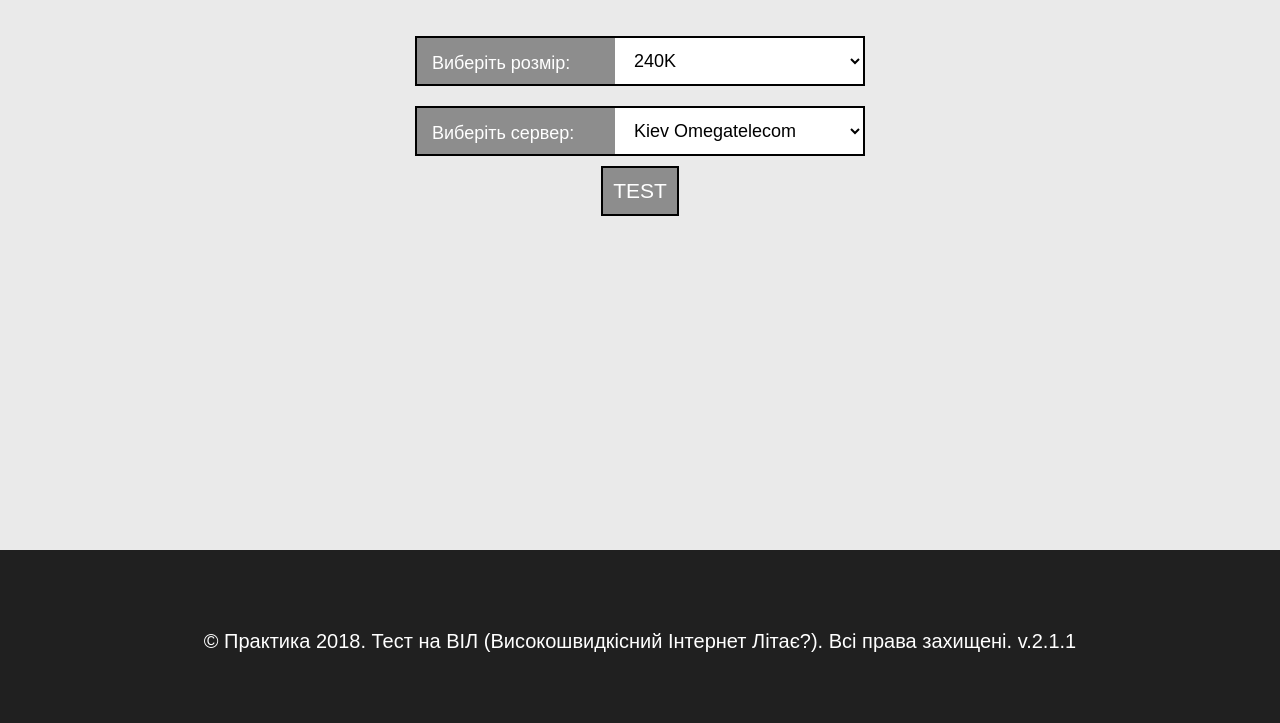
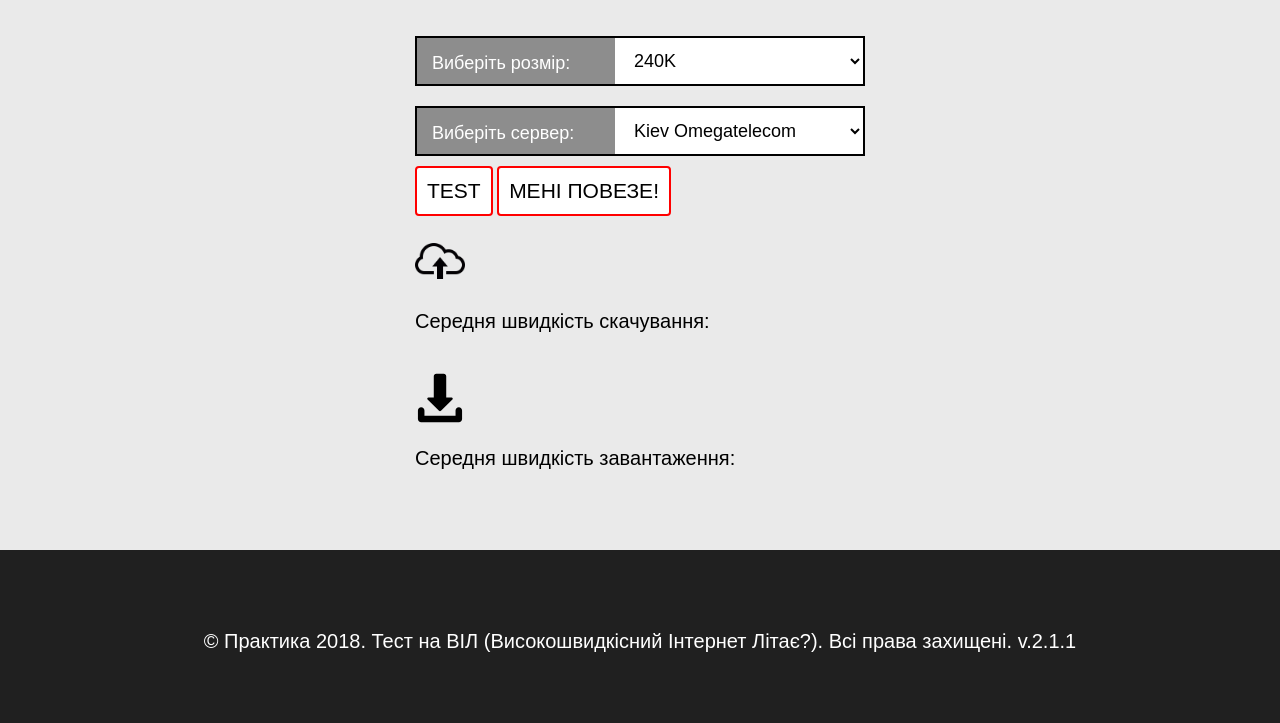
Before and after one commit to kostya911/practics, a Django app: page /tester/test/ in a window 1280 px wide. Shown: the part 281-1004 px from the top of the page. Run offline with Django 3.2, Linux system fonts and the light colour scheme.

Commit message:
css, images, js, html, settings.py

```diff
--- a/static/general/css/style.css
+++ b/static/general/css/style.css
@@ -1,3 +1,4 @@
+
 /* HTML5 display-role reset for older browsers */
 article, aside, figure, footer, header, main, nav, section, figcaption {
 	display: block;
@@ -80,17 +81,25 @@
 	padding: 5px 10px;
 	width: auto;
 	height: 50px;
-	background: rgba(0, 0, 0, .4);
+	background-color: white;
+    color: black;
+    border: 2px solid red;
+	transition-duration: 0.4s;
+    /*
 	display: block;
-	border: none;
-	border: 2px solid black;
+    */
+	border-radius: 4px;
+
 	font-size: 21px;
 	margin: 0 auto;
-	color: white;
+
 }
 
+
+
 .Submit:hover {
-	background: rgba(0, 0, 0, .3);
+	 background-color: red;
+    color: white;
 }
 
 
@@ -109,7 +118,7 @@
 	color: white;
 	border: 2px solid black;
 	border-right: none;
-    margin: 10px 0px;
+    margin: 10px 0;
 }
 
 select, input {
@@ -120,7 +129,7 @@
 	border: 2px solid black;
 	color: #000;
 	border-left: none;
-	margin: 10px 0px;
+	margin: 10px 0;
 }
 
 
@@ -132,3 +141,19 @@
 	width: 450px;
 	margin: 0 auto;
 }
+
+.Event {
+	font-size: 20px;
+/*	float: left;*/
+}
+
+
+
+
+/* Картинки для зв'зку */
+.SocNet {
+	width: 50px;
+	height: 50px;
+	border: none;
+	margin-top: 20px;
+}
--- a/static/tester/js/loader.js
+++ b/static/tester/js/loader.js
@@ -13,11 +13,14 @@
         var data = 'a'.repeat(downloadSize/2);
 
         var url =server+"random"+file+".jpg";
-        function onStartMsg()
+        function onDownload()
         {
-            document.getElementById("event").innerHTML= "Start testing. Please wait"
+            document.getElementById("event").innerHTML= "Testing download speed. Please wait"
         }
-        function onEndMsg() {
+        function onUpload() {
+            document.getElementById("event").innerHTML= "Testing upload speed. Test will be ready soon "
+        }
+        function onEnd(){
             document.getElementById("event").innerHTML= "Finished testing"
         }
 
@@ -48,10 +51,12 @@
                         var speedBps = (bitsLoaded / downloadDuration).toFixed(2);
                         var speedKbps = (speedBps / 1024).toFixed(2);
                         var speedMbps = (speedKbps / 1024).toFixed(2);
-                        alert("Your avarage download speed is\n" + speedBps + " bps;\n" + speedKbps + " kbs;\n" + speedMbps + " mbs;");
-                        onEndMsg();
+                        document.getElementById("download").innerHTML= "Середня швидкість скачування:\n" + speedBps + " bps;\n" + speedKbps + " kbs;\n" + speedMbps + " mbs;"
+                        onUpload();
                         counter = 0;
+                        onUpload();
                         MeasureUploadSpeed();
+
             }
         }
 
@@ -71,7 +76,7 @@
                     type: 'POST',
                     crossDomain: true,
                     crossOrigin: true,
-                    url: url,
+                    url: server+"/latency.txt?nnn="+startTime,
                     data: data,
                     success: function () {
                         var endTime = (new Date()).getTime();
@@ -83,17 +88,19 @@
             }
             else
             {
+                onEnd();
                 uploadDuration /= 1000;
                 var bitsLoaded = downloadSize * 8*5;
                 var speedBps = (bitsLoaded / uploadDuration).toFixed(2);
                 var speedKbps = (speedBps / 1024).toFixed(2);
                 var speedMbps = (speedKbps / 1024).toFixed(2);
-                alert("Your avarage upload speed is\n" + speedBps + " bps;\n" + speedKbps + " kbs;\n" + speedMbps + " mbs;");
+                document.getElementById("upload").innerHTML= "Середня швидкість завантаження:\n" + speedBps + " bps;\n" + speedKbps + " kbs;\n" + speedMbps + " mbs;"
             }
         }
 
-        onStartMsg();
+        onDownload();
         MeasureDownloadSpeed();
+
 
    });
 });
--- a/templates/tester/signin.html
+++ b/templates/tester/signin.html
@@ -38,7 +38,7 @@
 					<input name = "pass" id="pass" type="password" placeholder="Введіть пароль" pattern="^(?=.*\d)(?=.*[a-z])(?=.*[A-Z])(?!.*\s).*$" title="Латиниця + нижній регістр + верхній регістр + цифри,  без спецсимволів. Пример: asd12GDew" required>
 				</p>
 				<p>
-					<input type="submit" value="Вхід" id="submit" class="Submit">
+					<input type="submit" value="ВХІД" id="submit" class="Submit">
 				</p>
 			</form>
         </main>
--- a/templates/tester/signup.html
+++ b/templates/tester/signup.html
@@ -42,7 +42,7 @@
 					<input name="pass1" id="pass1" type="password" placeholder="Пароль ще раз" title="Латиниця + нижній регістр + верхній регістр + цифри,  без спецсимволів. Пример: asd12GDew" pattern="^(?=.*\d)(?=.*[a-z])(?=.*[A-Z])(?!.*\s).*$" required>
 				</p>
 				<p>
-					<input type="submit" value="Зареєструватись" id="submit" class="Submit">
+					<input type="submit" value="ЗАРЕЄСТРУВАТИСЬ" id="submit" class="Submit">
 				</p>
 			</form>
 		</main>
@@ -52,4 +52,4 @@
 		</footer>
 	</div>
 </body>
-</html>
+</html>S
--- a/templates/tester/test.html
+++ b/templates/tester/test.html
@@ -47,8 +47,7 @@
                 </select>
 
                 <label for="server">Виберіть сервер:</label>
-                {% comment %}
-                <input name="server" type="text" list="serverSelector" id="server" autocomplete="off" required>
+                {% comment %}                <input name="server" type="text" list="serverSelector" id="server" autocomplete="off" required>
                 {% endcomment %}
                 <select id="serverSelector"  >
                     <option value="http://speedtest.omegatelecom.ua/speedtest/">Kiev Omegatelecom</option>
@@ -56,8 +55,17 @@
                 </select>
 
                 <input id="runTest" type="submit" value="TEST" class="Submit">
-                <p id="event"></p>
+                <input id="randomServer" type="submit" value="МЕНІ ПОВЕЗЕ!" class="Submit">
+                <br>
+                <a href="#"><img class="SocNet" src="{% static 'general/image/upload.png' %}" alt=":("></a>
+                <p id="download" class="Event Pading" >Середня швидкість скачування: </p>
+                <a href="#"><img class="SocNet" src="{% static 'general/image/download.svg' %}" alt=":("></a>
+                <p id="upload" class="Event Pading">Середня швидкість завантаження: </p>
+                <p id="event" class="Event"></p>
             </form>
+
+
+
         </main>
 
         <footer>
--- a/untitled/settings.py
+++ b/untitled/settings.py
@@ -25,9 +25,9 @@
 # SECURITY WARNING: don't run with debug turned on in production!
 DEBUG = True
 
-ALLOWED_HOSTS = ['54.200.168.233',
-	'localhost',
-	'127.0.0.1']
+ALLOWED_HOSTS = ['52.41.211.159',
+                 'localhost',
+                 '127.0.0.1']
 
 
 # Application definition
```
Also changed, not shown: static/general/image/download.png (added), static/general/image/download.svg (added), static/general/image/upload.png (added).
